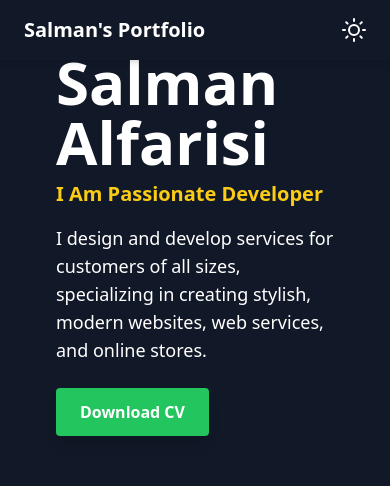
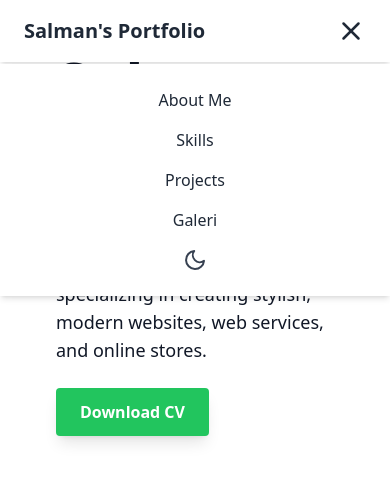
Before and after one commit to salmanalfarisi29/web-portofolio-salman, a Next.js app: page / in a window 390 px wide. Both pictures are taken after a click on the button 354 px from the left and 30 px from the top of the page. Shown: the top 486 px of the page. Built offline with nearby package versions, Linux system fonts and the light colour scheme.

Commit message:
FEAT  : GAMBAR

```diff
--- a/src/app/components/Header.tsx
+++ b/src/app/components/Header.tsx
@@ -1,29 +1,73 @@
 "use client";
 
+import { useState } from "react";
 import { useTheme } from "../context/ThemeContext";
-import { FiSun, FiMoon } from "react-icons/fi";
+import { FiSun, FiMoon, FiMenu, FiX } from "react-icons/fi";
+import { motion } from "framer-motion";
 
 export default function Header() {
   const { theme, toggleTheme } = useTheme();
+  const [isOpen, setIsOpen] = useState(false); // State untuk mengontrol menu
 
   return (
     <header className="fixed top-0 left-0 w-full z-50 bg-white dark:bg-gray-900 shadow-md py-4 transition-all duration-300">
       <div className="container mx-auto px-6 flex justify-between items-center">
-        <h1 className="text-xl font-bold text-gray-800 dark:text-white">Salman's Portfolio</h1>
+        <h1 className="text-xl font-bold text-gray-800 dark:text-white">
+          Salman's Portfolio
+        </h1>
 
+        {/* Hamburger Button (Hanya muncul di mobile) */}
+        <button
+          className="md:hidden text-gray-800 dark:text-white focus:outline-none"
+          onClick={() => setIsOpen(!isOpen)}
+        >
+          {isOpen ? <FiX size={30} /> : <FiMenu size={30} />}
+        </button>
+
+        {/* Navbar - Desktop Mode */}
         <nav className="hidden md:flex space-x-8 text-gray-700 dark:text-gray-300">
           {["About Me", "Skills", "Projects", "Galeri"].map((item) => (
-            <a key={item} href="#" className="hover:text-blue-600 dark:hover:text-yellow-400">
+            <a
+              key={item}
+              href={`#${item.toLowerCase().replace(/\s+/g, "-")}`}
+              className="hover:text-blue-600 dark:hover:text-yellow-400 transition"
+            >
               {item}
             </a>
           ))}
         </nav>
 
         {/* Toggle Light/Dark Mode */}
-        <button onClick={toggleTheme} className="text-gray-700 dark:text-white">
+        <button onClick={toggleTheme} className="hidden md:block text-gray-700 dark:text-white">
           {theme === "light" ? <FiMoon size={24} /> : <FiSun size={24} />}
         </button>
       </div>
+
+      {/* Mobile Menu (Animated) */}
+      {isOpen && (
+        <motion.div
+          initial={{ opacity: 0, y: -10 }}
+          animate={{ opacity: 1, y: 0 }}
+          exit={{ opacity: 0, y: -10 }}
+          className="md:hidden absolute top-16 left-0 w-full bg-white dark:bg-gray-900 shadow-md p-6 flex flex-col items-center space-y-4"
+        >
+          {["About Me", "Skills", "Projects", "Galeri"].map((item) => (
+            <a
+              key={item}
+              href={`#${item.toLowerCase().replace(/\s+/g, "-")}`}
+              className="text-gray-800 dark:text-white hover:text-blue-600 dark:hover:text-yellow-400 transition"
+              onClick={() => setIsOpen(false)} // Tutup menu setelah klik
+            >
+              {item}
+            </a>
+          ))}
+
+          {/* Toggle Dark Mode (Mobile) */}
+          <button onClick={toggleTheme} className="text-gray-700 dark:text-white mt-4">
+            {theme === "light" ? <FiMoon size={24} /> : <FiSun size={24} />}
+          </button>
+        </motion.div>
+      )}
     </header>
   );
 }
--- a/src/app/components/Hero.tsx
+++ b/src/app/components/Hero.tsx
@@ -6,30 +6,72 @@ export default function Hero() {
   return (
     <section className="relative flex flex-col md:flex-row items-center justify-between min-h-screen px-8 md:px-20 dark:bg-gray-900 transition-all duration-300">
       {/* Kiri: Teks */}
-      <div className="text-left text-gray-900 dark:text-white max-w-lg">
+      <motion.div
+        className="text-left text-gray-900 dark:text-white max-w-lg"
+        initial={{ opacity: 0, x: -50 }}
+        animate={{ opacity: 1, x: 0 }}
+        transition={{ duration: 1, ease: "easeOut" }}
+      >
         <p className="text-lg">Hello, I am</p>
-        <h1 className="text-6xl font-extrabold">Salman Alfarisi</h1>
-        <p className="text-xl font-semibold mt-2 text-blue-500 dark:text-yellow-400">
+        <motion.h1
+          className="text-6xl font-extrabold"
+          initial={{ opacity: 0, y: -20 }}
+          animate={{ opacity: 1, y: 0 }}
+          transition={{ duration: 1, ease: "easeOut", delay: 0.2 }}
+        >
+          Salman Alfarisi
+        </motion.h1>
+        <motion.p
+          className="text-xl font-semibold mt-2 text-blue-500 dark:text-yellow-400"
+          initial={{ opacity: 0, y: 20 }}
+          animate={{ opacity: 1, y: 0 }}
+          transition={{ duration: 1, ease: "easeOut", delay: 0.4 }}
+        >
           I Am Passionate Developer
-        </p>
-        <p className="mt-4 text-lg">
+        </motion.p>
+        <motion.p
+          className="mt-4 text-lg"
+          initial={{ opacity: 0, y: 20 }}
+          animate={{ opacity: 1, y: 0 }}
+          transition={{ duration: 1, ease: "easeOut", delay: 0.6 }}
+        >
           I design and develop services for customers of all sizes, specializing in creating stylish,
           modern websites, web services, and online stores.
-        </p>
-        <button className="mt-6 px-6 py-3 bg-green-500 text-white font-bold rounded shadow-lg hover:bg-green-600 transition">
+        </motion.p>
+        <motion.button
+          className="mt-6 px-6 py-3 bg-green-500 text-white font-bold rounded shadow-lg hover:bg-green-600 transition"
+          whileHover={{ scale: 1.1 }}
+          whileTap={{ scale: 0.95 }}
+          initial={{ opacity: 0, y: 20 }}
+          animate={{ opacity: 1, y: 0 }}
+          transition={{ duration: 1, ease: "easeOut", delay: 0.8 }}
+        >
           Download CV
-        </button>
-      </div>
+        </motion.button>
+      </motion.div>
 
       {/* Kanan: Gambar */}
-      <div className="relative mt-10 md:mt-0">
+      <motion.div
+        className="relative mt-10 md:mt-0"
+        initial={{ opacity: 0, x: 50 }}
+        animate={{ opacity: 1, x: 0 }}
+        transition={{ duration: 1, ease: "easeOut", delay: 0.5 }}
+      >
         <div className="absolute inset-0 bg-green-500 rounded-full w-72 h-72 md:w-96 md:h-96"></div>
-        <img
+        <motion.img
           src="/profile.png"
           alt="Salman Alfarisi"
           className="relative z-10 w-72 h-72 md:w-96 md:h-96 object-cover rounded-full shadow-lg"
+          animate={{
+            y: [0, -5, 0], // Floating animation
+          }}
+          transition={{
+            duration: 3,
+            repeat: Infinity,
+            ease: "easeInOut",
+          }}
         />
-      </div>
+      </motion.div>
     </section>
   );
 }
```
Also changed, not shown: public/profile.png (added).
